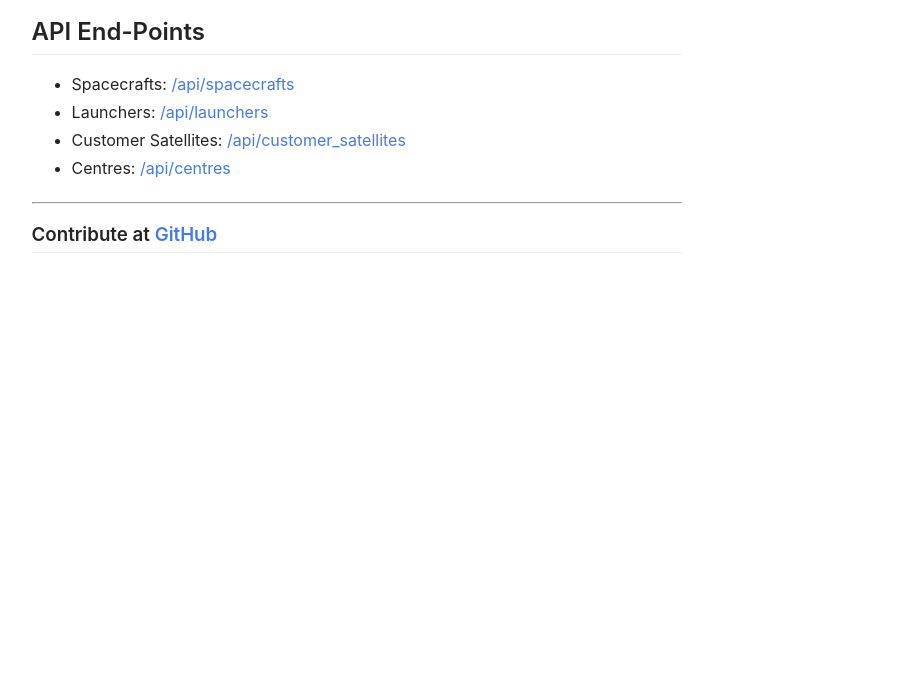
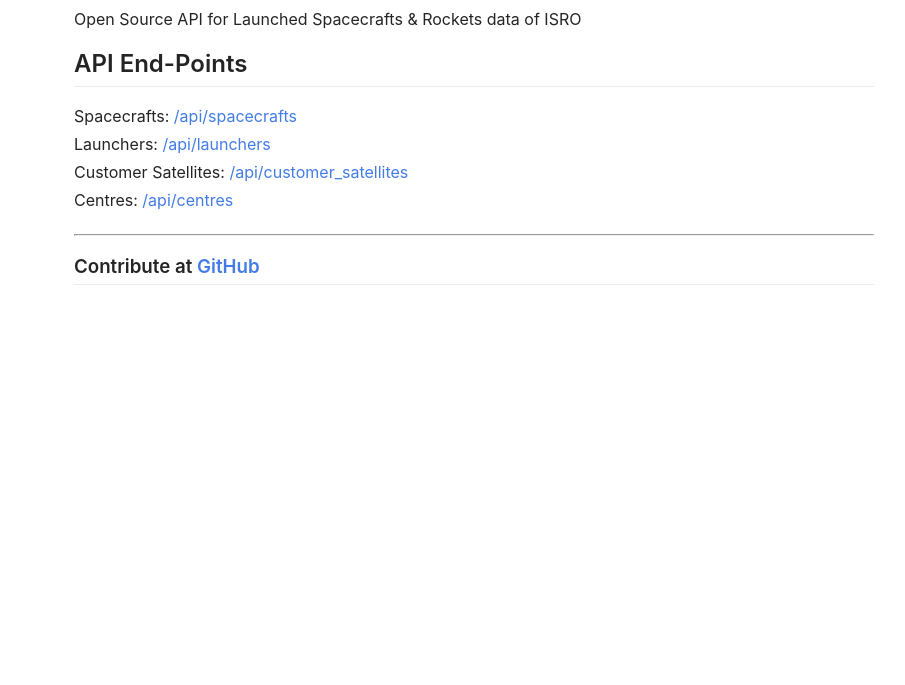
Before and after one commit to isro/api, a website: page index.html in a window 1280 px wide. Shown: the part 115-800 px from the top of the page, without its empty margins (166-1071 px from the left). Drawn offline with Linux system fonts and the light colour scheme.

Commit message:
Update style.css

```diff
--- a/style.css
+++ b/style.css
@@ -1,28 +1,35 @@
+body {
+    margin: 0;
+    font-family: "-apple-system", "BlinkMacSystemFont", "Segoe UI", "Roboto", "Oxygen", "Ubuntu", "Cantarell", "Open Sans", "Helvetica Neue", "sans-serif";
+}
+
 .container {
-    margin: auto 15%;
+    margin: auto;
+    padding: 2em;
+    max-width: 800px;
 }
 
 .content {
-    max-width: 650px;
     color: #242424;
-    font-family:
-        "-apple-system",
-        "BlinkMacSystemFont",
-        "Segoe UI",
-        "Roboto",
-        "Oxygen",
-        "Ubuntu",
-        "Cantarell",
-        "Open Sans",
-        "Helvetica Neue",
-        "sans-serif"
-    ;
 }
 
 h1, h2, h3 {
     font-weight: 600;
     padding-bottom: 0.3em;
     border-bottom: 1px solid #eaecef;
+}
+
+p {
+    margin-top: 0;
+}
+
+.api-section {
+    margin-top: 1.5em;
+}
+
+ul {
+    list-style-type: none;
+    padding: 0;
 }
 
 li {
@@ -33,3 +40,7 @@
     text-decoration: none;
     color: rgb(67, 124, 230);
 }
+
+a:hover {
+    text-decoration: underline;
+}
```
